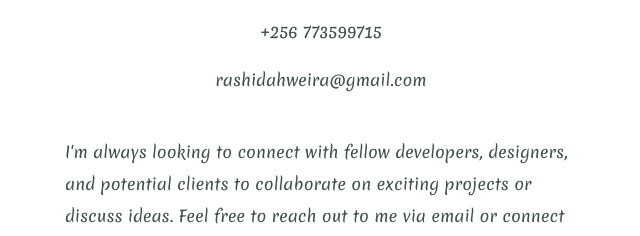
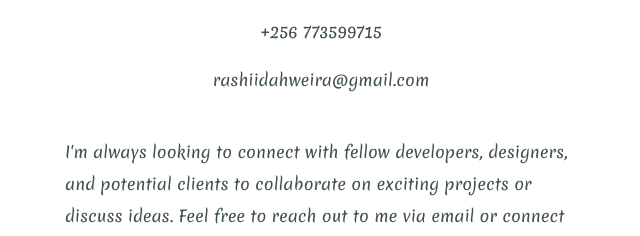
Before and after one commit to WandaWeira/personal, a plain HTML site: page index.html in a window 1280 px wide. Shown: the part 2536-2772 px from the top of the page, 319-959 px from the left. Drawn offline with Linux system fonts and the light colour scheme.

Commit message:
Update index.html

```diff
--- a/index.html
+++ b/index.html
@@ -42,7 +42,7 @@
     <h2>Get In Touch</h2>
     <h3>Please contact me using the information below</h3>
     <p>+256 773599715</p>
-    <p>rashidahweira@gmail.com</p>
+    <p>rashiidahweira@gmail.com</p>
 <p class="contact-message">I'm always looking to connect with fellow developers, designers, and potential clients to collaborate on exciting projects or discuss ideas. Feel free to reach out to me via email or connect with me on LinkedIn. Let's build something amazing together!</p>
     <a class="btn" href="mailto:name@email.com">CONTACT ME</a>
   </div>
```
